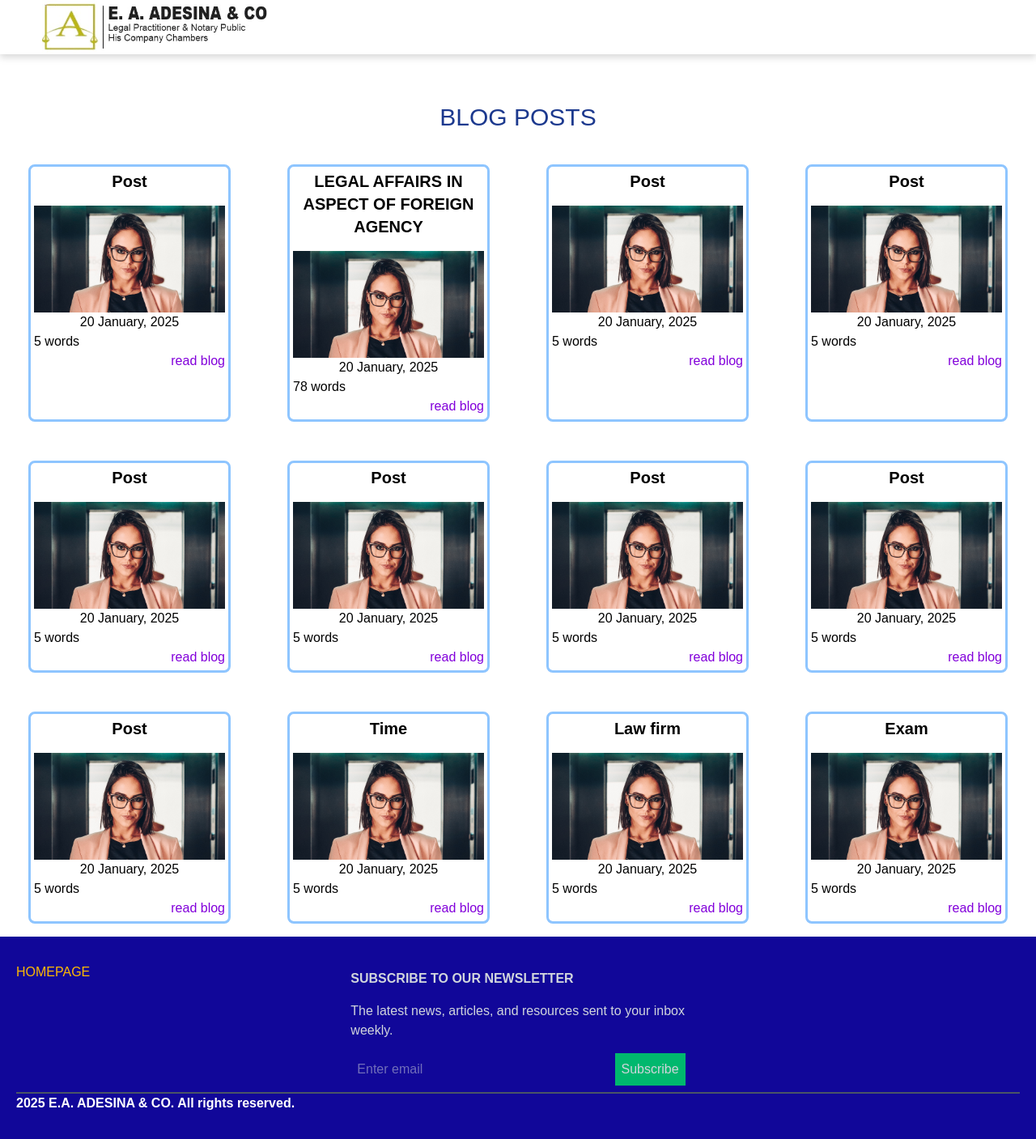
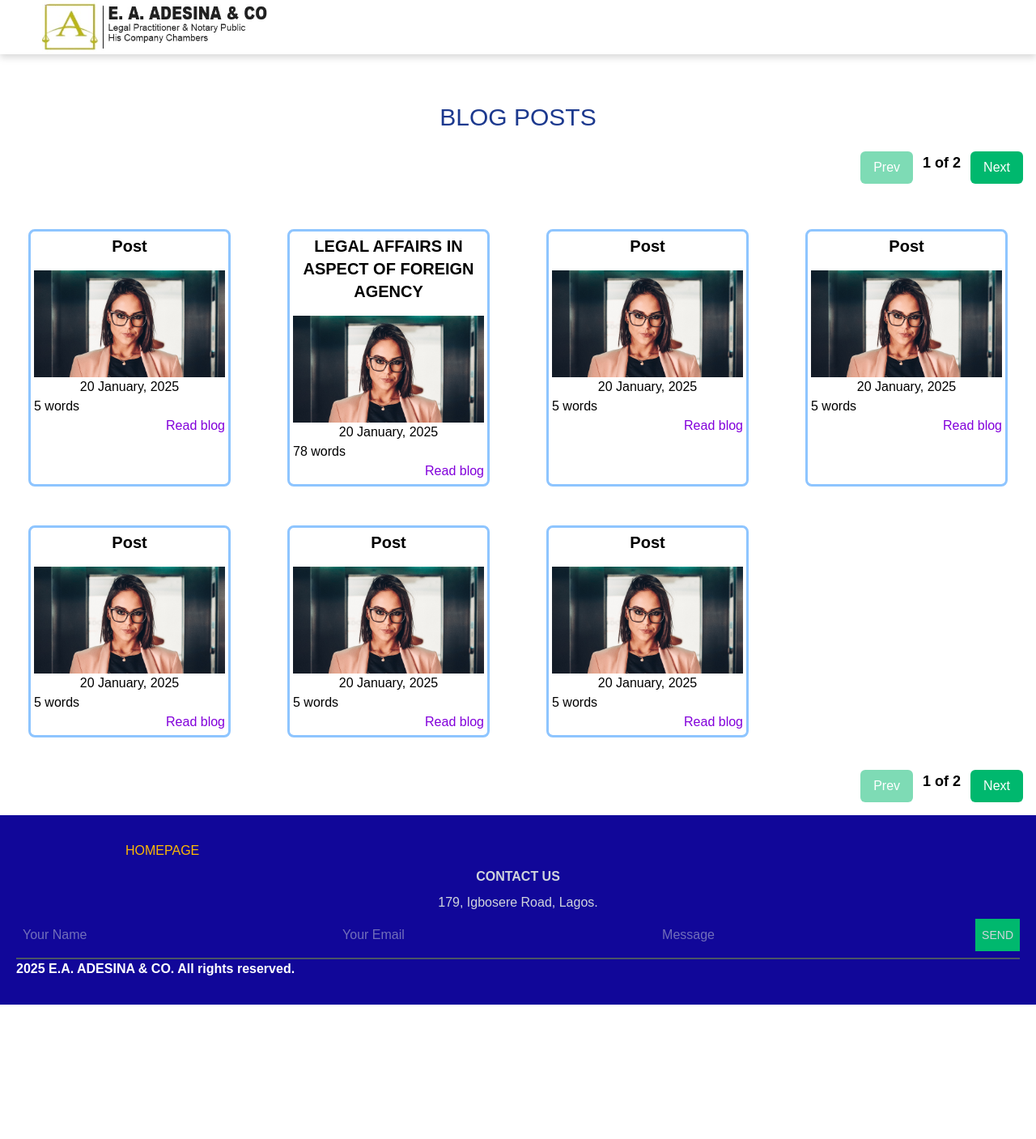
Before and after one commit to Ollatomiwa/blog-web, a Vue app: page / in a window 1280 px wide. Shown: the whole page at 81% size. After the commit the page ends 1241 px from the top, so only its background shows below. Built offline with nearby package versions, Linux system fonts and the light colour scheme.

Commit message:
update to footer and pages splited with prev and next page created

```diff
--- a/src/components/Footer.vue
+++ b/src/components/Footer.vue
@@ -1,28 +1,20 @@
 <template>
-    <div class='w-full bg-[#110799] text-gray-300 py-8 px-2 justify-center'>
+    <div class='w-full bg-[#110799] text-gray-300 py-8 px-2 justify-center text-center'>
         <div class='max-w-[1240px] mx-auto grid grid-cols-2 md:grid-cols-6 border-b-2 border-gray-600'>
             <div>
-              <a href="https://lawfirm-website-one.vercel.app" class="text-center justify-center text-amber-400"> HOMEPAGE</a>
-            </div>
-            <div>
-                <h6 class='font-bold uppercase py-2'></h6>
-                <ol>
-                    <li class='py-1'></li>
-                    <li class='py-1'></li>
-                    <li class='py-1'></li>
-                    <li class='py-1'></li>
-                    <li class='py-1'></li>
-                </ol>
+              <a href="https://lawfirm-website-one.vercel.app" class="ml-[135px] text-center justify-center text-amber-400"> HOMEPAGE</a>
             </div>
 
-            <div class='col-span-2 pt-2 md:pt-2'>
-                <p class='font-bold uppercase'>Subscribe To Our Newsletter</p>
-                <p class='py-4'>The latest news, articles, and resources
-                    sent to your inbox weekly.
+
+            <div class='col-span-12 pt-2 md:pt-2 justify-center text-center'>
+                <p class='font-bold uppercase '>Contact us</p>
+                <p class='py-2'>179, Igbosere Road, Lagos.
                 </p>
                 <form class='flex flex-col sm:flex-row'>
-                    <input class='w-full p-2 mr-4 rounded-md  mb-2' type="email" placeholder="Enter email" />
-                    <button class='p-2 mb-2 bg-[#00B86E] '>Subscribe</button>
+                    <input class='w-full p-2 mr-4 rounded-md  mb-2' type="name" placeholder="Your Name" />
+                    <input class='w-full p-2 mr-4 rounded-md  mb-2' type="email" placeholder="Your Email" />
+                    <input class='w-full p-2 mr-4 rounded-md  mb-2' type="message" placeholder="Message" />
+                    <button type="submit" class=' text-sm p-2 mb-2 bg-[#00B86E] '>SEND</button>
 
                 </form>
 
--- a/src/views/Home.vue
+++ b/src/views/Home.vue
@@ -1,32 +1,105 @@
 <script setup>
+import { ref, computed } from 'vue';
 import store from '../store.js';
+
+
 const getWordsNumber = (str) => (str.split( ' ').length)
+
+const postsPerPage = 7; // Max posts per page
+const currentPage = ref(1);
+
+// Compute the total number of pages
+const totalPages = computed(() => Math.ceil(store.posts.length / postsPerPage));
+
+// Compute the posts to display on the current page
+const paginatedPosts = computed(() => {
+  const start = (currentPage.value - 1) * postsPerPage;
+  const end = start + postsPerPage;
+  return store.posts.slice(start, end);
+});
+
+// Function to go to the next page
+const nextPage = () => {
+  if (currentPage.value < totalPages.value) {
+    currentPage.value++;
+  }
+};
+
+// Function to go to the previous page
+const prevPage = () => {
+  if (currentPage.value > 1) {
+    currentPage.value--;
+  }
+};
 
 </script>
 
 <template>
-
   <div class="">
-
     <div class="pt-[60px] justify-center text-center text-blue-900 text-3xl">
       <h1>BLOG POSTS</h1>
     </div>
-      <main class=" w-full grid  lg:grid-cols-4 md:grid-cols-2 gap-8 px-4  mx-auto pt-[40px]">
-      <div class=" w-[250px] PostItem border-3 border-blue-300 mb-4 p-1 rounded-lg mx-auto  transition-all "  v-for="item, itemIndex in store.posts" :key="itemIndex" @click="$router.push(`/post/${item.id}`)">
+    <!-- Pagination Controls -->
+    <div class="flex justify-end mr-4 gap-3 mt-6 mb-4 ">
+      <button
+        @click="prevPage"
+        :disabled="currentPage === 1"
+        class="px-4 py-2  bg-[#00B86E]  text-white rounded-md disabled:opacity-50"
+      >
+        Prev
+      </button>
+
+      <span class="text-lg  font-semibold"> {{ currentPage }} of {{ totalPages }}</span>
+
+      <button
+        @click="nextPage"
+        :disabled="currentPage === totalPages"
+        class="px-4 py-2 bg-[#00B86E]  text-white rounded-md disabled:opacity-50"
+      >
+        Next
+      </button>
+    </div>
+
+    <main class="w-full grid lg:grid-cols-4 md:grid-cols-2 gap-8 px-4 mx-auto pt-[40px]">
+      <div
+        v-for="(item, itemIndex) in paginatedPosts"
+        :key="itemIndex"
+        class="w-[250px] PostItem border-3 border-blue-300 mb-4 p-1 rounded-lg mx-auto transition-all"
+        @click="$router.push(`/post/${item.id}`)"
+      >
         <h1 class="text-center text-black-500 text-xl font-bold mb-4">
-             {{item.title}}
+          {{ item.title }}
         </h1>
         <img
           :src="item.image"
           alt=""
           class="justify-center w-full object-contain"
         />
-
-           <p class="text-1 text-center">{{  (item.date) }} </p>
-           <p class="text-1">{{ getWordsNumber (item.descrription) }} words</p>
-           <p class="text-2 text-purple-700 text-end cursor-pointer">read blog</p>
+        <p class="text-1 text-center">{{ item.date }}</p>
+        <p class="text-1">{{ getWordsNumber(item.descrription) }} words</p>
+        <p class="text-2 text-purple-700 text-end cursor-pointer">Read blog</p>
       </div>
     </main>
+        <!-- Pagination Controls -->
+        <div class="flex justify-end mr-4 gap-3 mt-6 mb-4 ">
+      <button
+        @click="prevPage"
+        :disabled="currentPage === 1"
+        class="px-4 py-2  bg-[#00B86E]  text-white rounded-md disabled:opacity-50"
+      >
+        Prev
+      </button>
+
+      <span class="text-lg  font-semibold"> {{ currentPage }} of {{ totalPages }}</span>
+
+      <button
+        @click="nextPage"
+        :disabled="currentPage === totalPages"
+        class="px-4 py-2 bg-[#00B86E]  text-white rounded-md disabled:opacity-50"
+      >
+        Next
+      </button>
     </div>
 
+  </div>
 </template>
```
Lines whose indentation alone changed are shown as unchanged.
